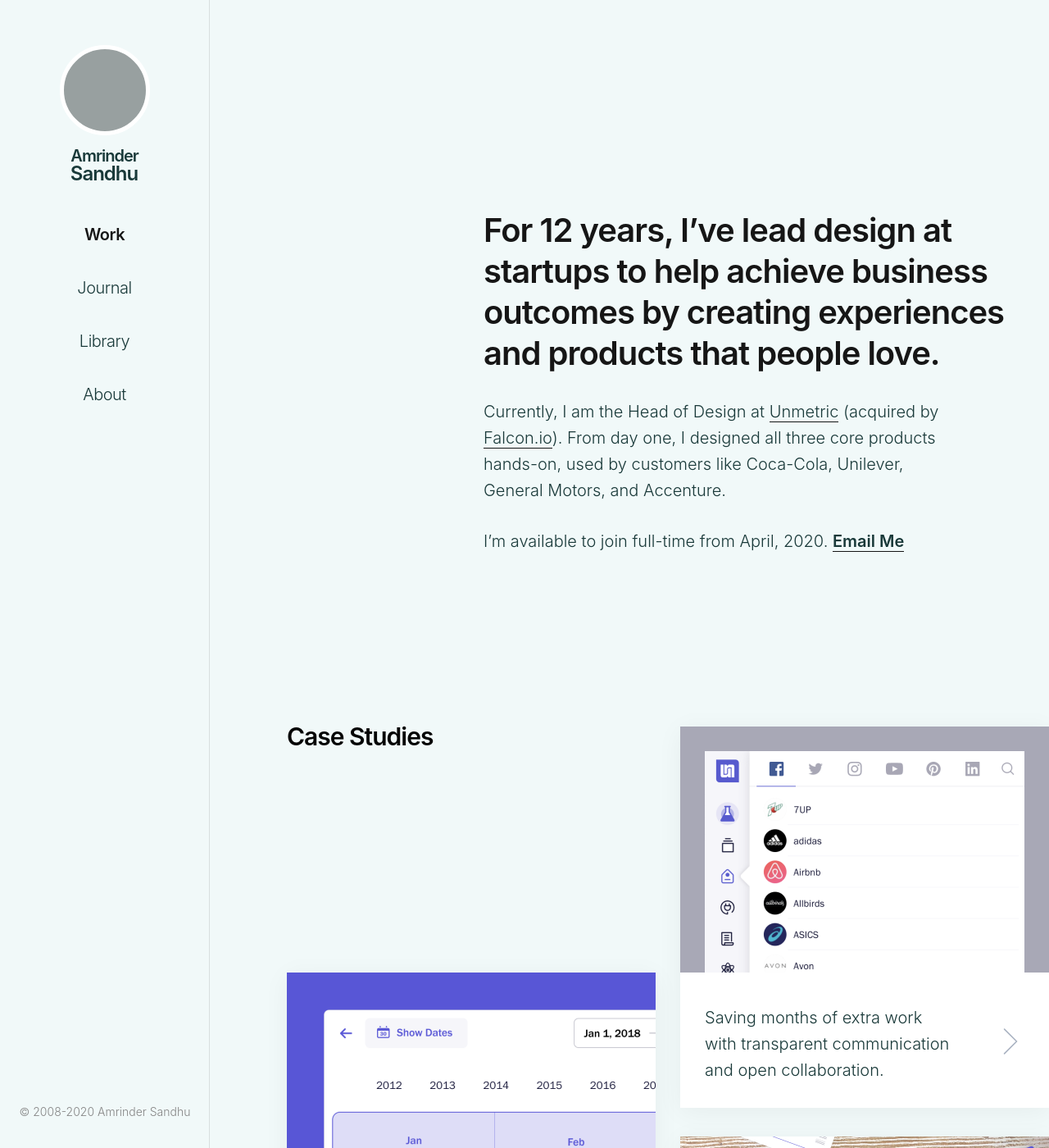
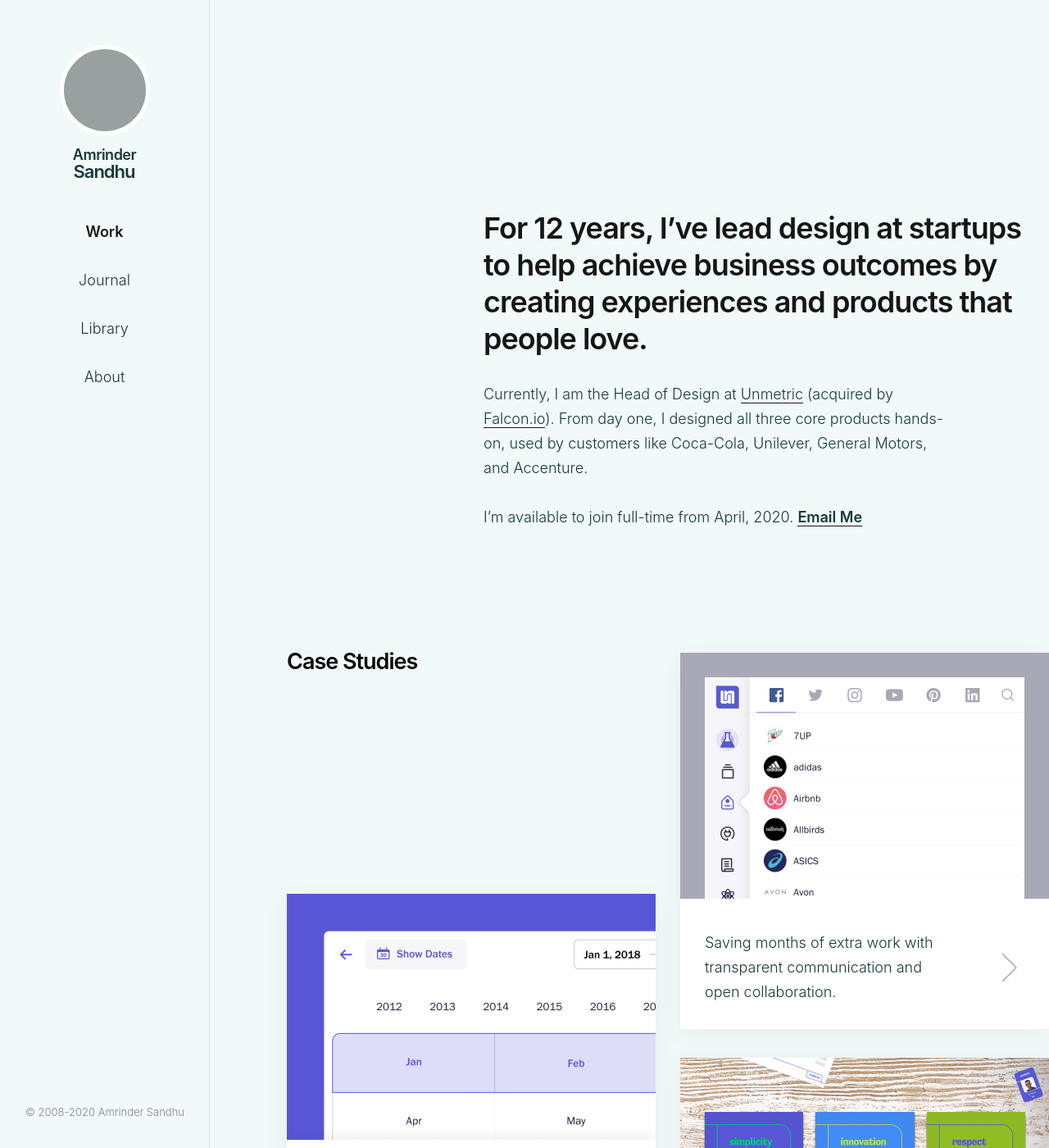
Before and after one commit to harjotgrewal/amrindersandhu, a Jekyll site: the page built from index.html, in a window 1280 px wide and 1400 px high. Shown: the whole window at 82% size. Built offline with Jekyll 4.4.1, drawn with Linux system fonts in a browser that asks for light colours; grey boxes are pictures that could not be loaded.

Commit message:
[U][CSS] Reduced all type sizes

```diff
--- a/_scss/_components-books.scss
+++ b/_scss/_components-books.scss
@@ -103,7 +103,6 @@
 
         @include media-query(hd) {
             font-size: $as-font-size-m;
-            letter-spacing: -1px;
         }
     }
 
--- a/_scss/_components-header.scss
+++ b/_scss/_components-header.scss
@@ -16,7 +16,7 @@
     border: none;
     display: inline-block;
     font-weight: 600;
-    letter-spacing: -1px;
+    letter-spacing: -0.5px;
     line-height: 1 !important;
     margin: 60px 30px 30px 204px;
 
@@ -55,7 +55,7 @@
     }
 
     span + span {
-        font-size: 24px;
+        font-size: 22px;
         letter-spacing: -1px;
         margin-left: -1px;
     }
--- a/_scss/_components-nav.scss
+++ b/_scss/_components-nav.scss
@@ -40,7 +40,6 @@
 
     @include media-query(hd) {
         border: 0 none;
-        letter-spacing: -0.5px;
         line-height: 3;
         margin-bottom: 0;
         text-align: center;
--- a/_scss/_trumps-utilities.scss
+++ b/_scss/_trumps-utilities.scss
@@ -76,6 +76,11 @@
     }
 }
 
+
+.u-space_below--none {
+    margin-bottom: 0 !important;
+}
+
 .u-space_below {
     margin-bottom: 30px;
 
--- a/css/styles.css
+++ b/css/styles.css
@@ -633,60 +633,59 @@
 p,
 ul,
 table {
-  font-size: 16px;
-  line-height: 24px;
+  font-size: 15px;
+  line-height: 21px;
   font-weight: 300; }
   @media screen and (min-width: 1139px) {
     body,
     p,
     ul,
     table {
-      font-size: 20px;
-      line-height: 32px; } }
+      font-size: 18px;
+      line-height: 30px; } }
 
 h1 {
-  font-size: 30px;
+  font-size: 27px;
   font-weight: 600;
   letter-spacing: -1px;
-  line-height: 35px; }
+  line-height: 32px; }
   @media screen and (min-width: 1139px) {
     h1 {
-      font-size: 40px;
-      line-height: 50px; } }
+      font-size: 36px;
+      line-height: 45px; } }
 
 h2 {
-  font-size: 20px;
+  font-size: 21px;
   font-weight: 600;
   letter-spacing: -1px;
-  line-height: 32px;
+  line-height: 30px;
   margin-bottom: 15px; }
   @media screen and (min-width: 1139px) {
     h2 {
-      font-size: 30px;
-      line-height: 35px;
+      font-size: 27px;
+      line-height: 32px;
       margin-bottom: 30px; } }
 
 h3 {
-  font-size: 16px;
+  font-size: 18px;
   font-weight: 600;
-  line-height: 24px;
+  line-height: 30px;
   margin-bottom: 15px; }
   @media screen and (min-width: 1139px) {
     h3 {
-      font-size: 20px;
-      line-height: 32px;
-      letter-spacing: -1px;
-      margin-bottom: 30px; } }
+      font-size: 21px;
+      line-height: 30px;
+      margin-bottom: 30px;
+      letter-spacing: -1px; } }
 
 h4 {
-  font-size: 16px;
+  font-size: 15px;
   font-weight: 600;
   line-height: 20px;
   margin-bottom: 10px; }
   @media screen and (min-width: 1139px) {
     h4 {
-      font-size: 20px;
-      letter-spacing: -1px;
+      font-size: 18px;
       line-height: 30px; } }
 
 p {
@@ -704,12 +703,12 @@
   font-weight: 600; }
 
 small {
-  font-size: 14px;
-  line-height: 21px; }
+  font-size: 13px;
+  line-height: 18px; }
   @media screen and (min-width: 1139px) {
     small {
-      font-size: 16px;
-      line-height: 24px; } }
+      font-size: 15px;
+      line-height: 21px; } }
 
 a {
   border-bottom: 1px solid;
@@ -733,17 +732,17 @@
     font-style: italic; }
   blockquote:not(.c-caption) footer {
     color: rgba(0, 0, 0, 0.5);
-    font-size: 14px; }
+    font-size: 13px; }
     @media screen and (min-width: 1139px) {
       blockquote:not(.c-caption) footer {
-        font-size: 16px; } }
+        font-size: 15px; } }
 
 blockquote.c-caption p {
   -webkit-hyphens: none;
      -moz-hyphens: none;
       -ms-hyphens: none;
           hyphens: none;
-  font-size: 14px;
+  font-size: 15px;
   font-style: italic;
   line-height: 21px; }
 
@@ -762,11 +761,6 @@
      -moz-hyphens: auto;
       -ms-hyphens: auto;
           hyphens: auto; }
-  main p:last-child {
-    margin-bottom: 30px; }
-    @media screen and (min-width: 1139px) {
-      main p:last-child {
-        margin-bottom: 60px; } }
   main p + h3 {
     margin-top: 30px; }
     @media screen and (min-width: 1139px) {
@@ -785,7 +779,7 @@
 figcaption,
 .c-caption {
   color: rgba(0, 0, 0, 0.5);
-  font-size: 14px;
+  font-size: 15px;
   line-height: 21px; }
   figcaption a,
   .c-caption a {
@@ -808,13 +802,13 @@
 
 .o-list--ordered,
 .o-list--bullet {
-  font-size: 16px;
+  font-size: 15px;
   list-style-position: outside;
   margin: 0 0 30px 30px; }
   @media screen and (min-width: 1139px) {
     .o-list--ordered,
     .o-list--bullet {
-      font-size: 20px;
+      font-size: 18px;
       margin-bottom: 45px; } }
 
 .o-list--ordered {
@@ -925,7 +919,7 @@
       margin-bottom: 50px; } }
 
 .c-entry__comment {
-  font-size: 16px;
+  font-size: 15px;
   line-height: 1.7;
   margin-top: 21px; }
   @media screen and (min-width: 1139px) {
@@ -974,13 +968,13 @@
   .c-footer small,
   .c-footer a {
     color: #858585;
-    font-size: 14px; }
+    font-size: 13px; }
 
 .c-name {
   border: none;
   display: inline-block;
   font-weight: 600;
-  letter-spacing: -1px;
+  letter-spacing: -0.5px;
   line-height: 1 !important;
   margin: 60px 30px 30px 204px; }
   @media screen and (min-width: 1139px) {
@@ -1014,7 +1008,7 @@
         width: 110px;
         top: -5px; } }
   .c-name span + span {
-    font-size: 24px;
+    font-size: 22px;
     letter-spacing: -1px;
     margin-left: -1px; }
   @media screen and (max-width: 63.9375em) {
@@ -1068,7 +1062,6 @@
   @media screen and (min-width: 1139px) {
     .c-nav__link {
       border: 0 none;
-      letter-spacing: -0.5px;
       line-height: 3;
       margin-bottom: 0;
       text-align: center; }
@@ -1138,7 +1131,7 @@
 .c-section__caption {
   color: #858585;
   grid-column: 2/-1;
-  font-size: 14px;
+  font-size: 13px;
   font-style: italic;
   margin: 10px 30px 30px; }
   @media screen and (min-width: 1139px) {
@@ -1161,7 +1154,7 @@
 .c-section__nav_link {
   cursor: pointer;
   display: inline-block;
-  font-size: 16px;
+  font-size: 15px;
   line-height: 30px;
   padding-top: 6px; }
   .c-section__nav_link:hover {
@@ -1264,13 +1257,12 @@
       .c-books_list--favs .c-book_meta {
         width: auto; } }
   .c-books_list--favs .c-book_title {
-    font-size: 16px;
+    font-size: 15px;
     line-height: 20px;
     white-space: normal; }
     @media screen and (min-width: 1139px) {
       .c-books_list--favs .c-book_title {
-        font-size: 20px;
-        letter-spacing: -1px; } }
+        font-size: 18px; } }
   .c-books_list--favs .c-book_author {
     color: #858585;
     display: inline-block;
@@ -1301,12 +1293,12 @@
       width: 150px; } }
 
 .c-book_title {
-  font-size: 14px;
+  font-size: 13px;
   line-height: 20px;
   white-space: normal; }
   @media screen and (min-width: 1139px) {
     .c-book_title {
-      font-size: 16px;
+      font-size: 15px;
       letter-spacing: 0; } }
 
 .c-book_info {
@@ -1357,7 +1349,7 @@
   position: relative; }
   .c-testimonial blockquote span {
     font-family: Georgia, serif;
-    font-size: 30px;
+    font-size: 21px;
     position: absolute; }
     .c-testimonial blockquote span:first-child {
       left: -15px; }
@@ -1443,6 +1435,9 @@
 .u-space_left {
   margin-left: 30px; }
 
+.u-space_below--none {
+  margin-bottom: 0 !important; }
+
 .u-space_below {
   margin-bottom: 30px; }
 
```
Also changed, not shown: _scss/_base-typography.scss (+37 -36 lines), 1 other file.
